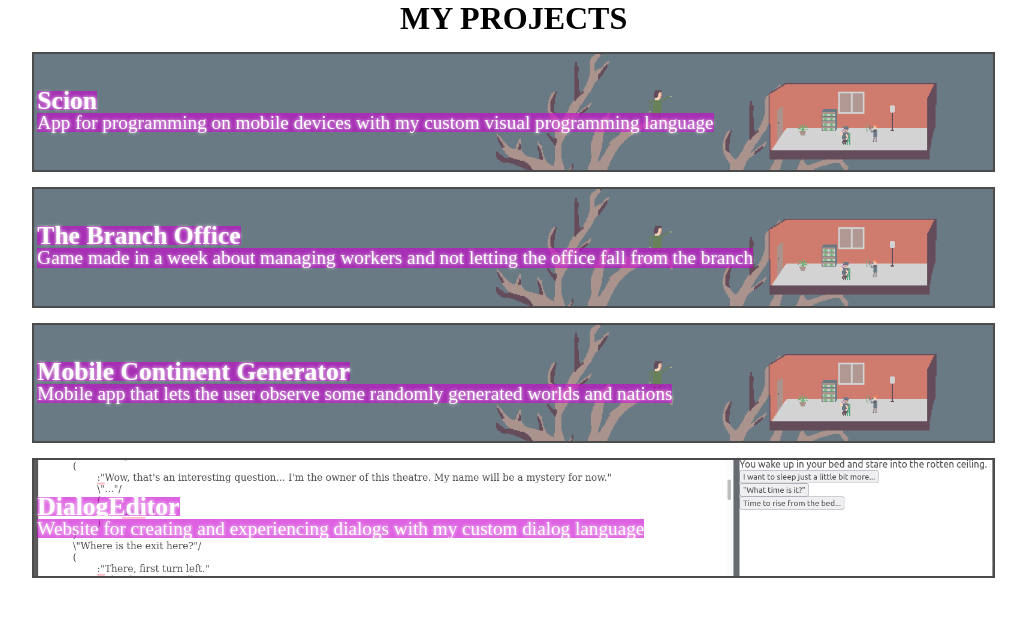
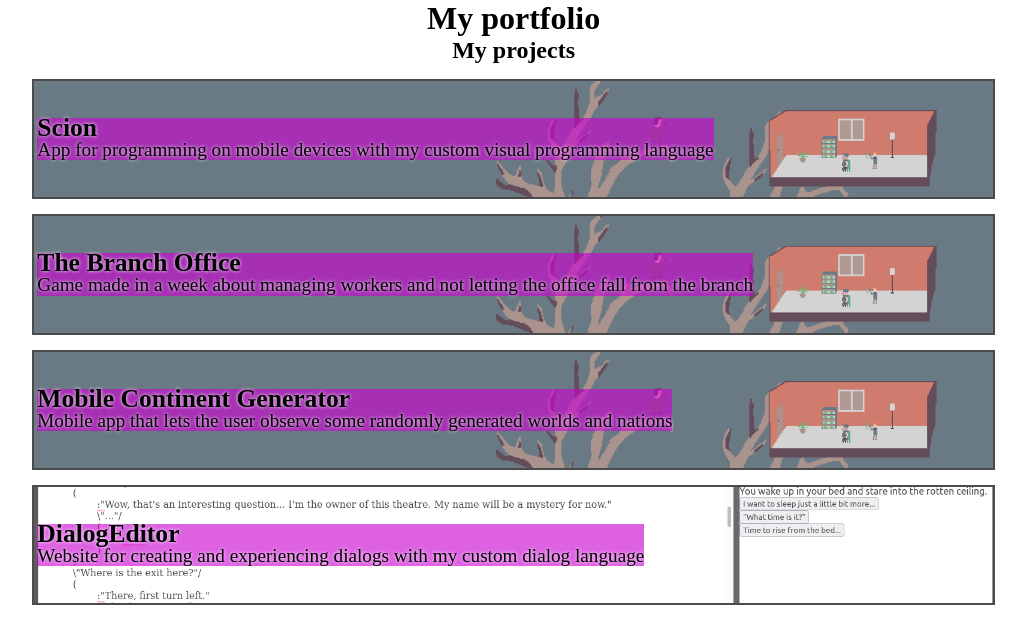
Before and after one commit to Dirakon/Dirakon.github.io, a React (Create React App) app: page / in a window 1280 px wide. Shown: the top 644 px of the page, without its empty margins (88-1114 px from the left). Built offline with nearby package versions, Linux system fonts and the light colour scheme.

Commit message:
fixed the links and added the text for TBO

```diff
--- a/src/App.js
+++ b/src/App.js
@@ -11,31 +11,40 @@ function App() {
     {
       title: "The Branch Office", description: "Game made in a week about managing workers and not letting the office fall from the branch", image: imageTBO, actual: <div>
 
-<video width="100%"  autoPlay loop muted playsInline>
+        <video width="100%" autoPlay loop muted playsInline>
           <source src={gifTBO} type="video/mp4" />
         </video>
         <br />
-        <a>You can check it out on Github _here_, or on itch.io _here_</a>
 
+        <br />
+        <p>
+          A game made for game jam in a week. It presents a challange to the player, as they have to manage the workers to do their job and make sure that
+          the office is not on the verge of falling. I have not only coded the game, but also have drawn all the sprites and animations.
+          You can check out <a href={"https://dirakon.itch.io/the-office-branch"}>the game</a> and see <a href={"https://github.com/Dirakon/The-Branch-Office-Game"}>the source code.</a>
+        </p>
       </div>
     },
     { title: "Mobile Continent Generator", description: "Mobile app that lets the user observe some randomly generated worlds and nations", image: imageTBO },
     {
       title: "DialogEditor", description: "Website for creating and experiencing dialogs with my custom dialog language", image: imageDE, actual: <div>
 
-<video width="100%"  autoPlay loop muted playsInline>
+        <video width="100%" autoPlay loop muted playsInline>
           <source src={gifDE} type="video/mp4" />
         </video>
 
         <br />
-        <a>You can check it out on Github _here_, or on itch.io _here_</a>
-
+        <p>
+          Interactive dialog editor where the user can program their own dialogs using dialog writing 'scripting' language made by me.<br />
+          Supports variables, tags, if statements, and more. Includes dialog example when opening the site.<br />
+          You can check out <a href={"https://dirakon.github.io/dialogEditor/"}>the site</a> and see <a href={"https://github.com/Dirakon/dialogEditor"}>the source code.</a>
+        </p>
       </div>
     }
   ]);
   return (
     <div className="App">
-      <ProjectList projects={projects} title="MY PROJECTS" />
+      <h1>My portfolio</h1>
+      <ProjectList projects={projects} title="My projects" />
     </div>
   );
 }
--- a/src/components/ProjectList.jsx
+++ b/src/components/ProjectList.jsx
@@ -3,9 +3,9 @@ import SingularProject from "./SingularProject";
 
 const ProjectList = function (props) {
     return < div className="projectList">
-        <h1>
+        <h2>
             {props.title}
-        </h1>
+        </h2>
         {props.projects.map((project, index) =>
             <SingularProject title={project.title} description={project.description} image = {project.image} key={index}> {project.actual}</SingularProject>
         )}
--- a/src/components/SingularProject.jsx
+++ b/src/components/SingularProject.jsx
@@ -8,7 +8,6 @@ const SingularProject = function (props) {
         }
         arg.classList.toggle("collapsed")
     }
-
     let obj = <div className="projectFather collapsed">
         < div className="project" onClick={clickFunc}>
             <img className="projectImage" src={props.image} />
--- a/src/styles/App.css
+++ b/src/styles/App.css
@@ -16,6 +16,9 @@
    -khtml-user-select: none;
     user-select:none;
     line-height: 1.5vw;
+    background-color: rgba(202, 3, 209, 0.623);
+    text-shadow: 0 0 0.3vw white;
+    color:black;
 }
 
 .App{
@@ -25,18 +28,9 @@
     width: 94%;
 }
 .projectTitle{
-    display:inline-block;
-    background-color: rgba(202, 3, 209, 0.623);
-    color: white;
-  text-shadow: 0 0 0.3vw white;
-
   font-size: 2vw;
 }
 .projectDescription{
-    display:inline-block;
-    color: white;
-    background-color: rgba(202, 3, 209, 0.623);
-    text-shadow: 0 0 0.3vw white;
     font-size: 1.5vw;
 }
 
@@ -111,12 +105,15 @@
 
 
   .theRealProject{
+      font-size: 1.5vw;
+
+
       overflow: hidden;
       margin: 0 auto;
       background-color: paleturquoise;
       text-align: left;
       width: 80%;
-      z-index: -2;
+      /*z-index: -2;*/
       margin-bottom: 0;
       max-height: 1000000px;
       transition: margin-bottom 0.3s cubic-bezier(0, 0, 0, 1);
```
